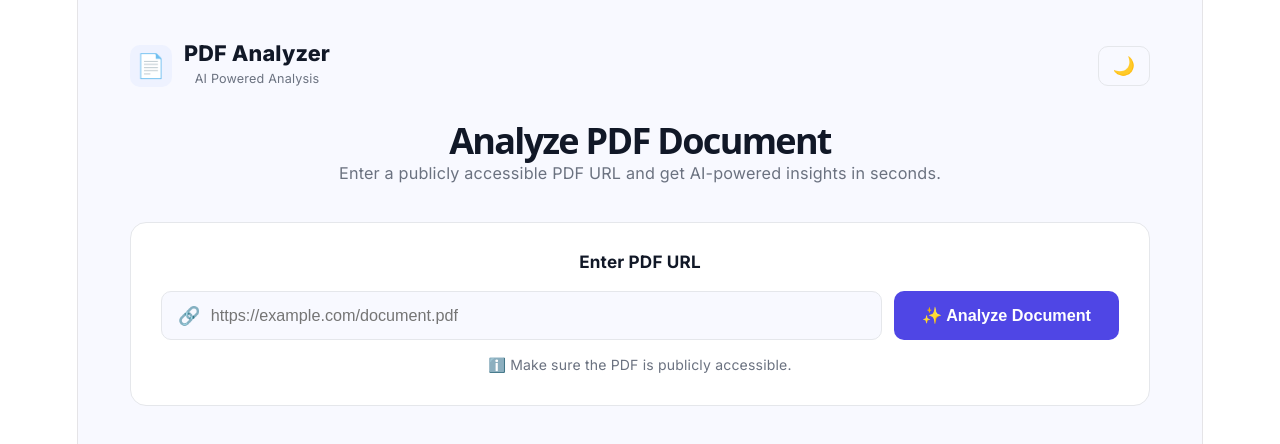
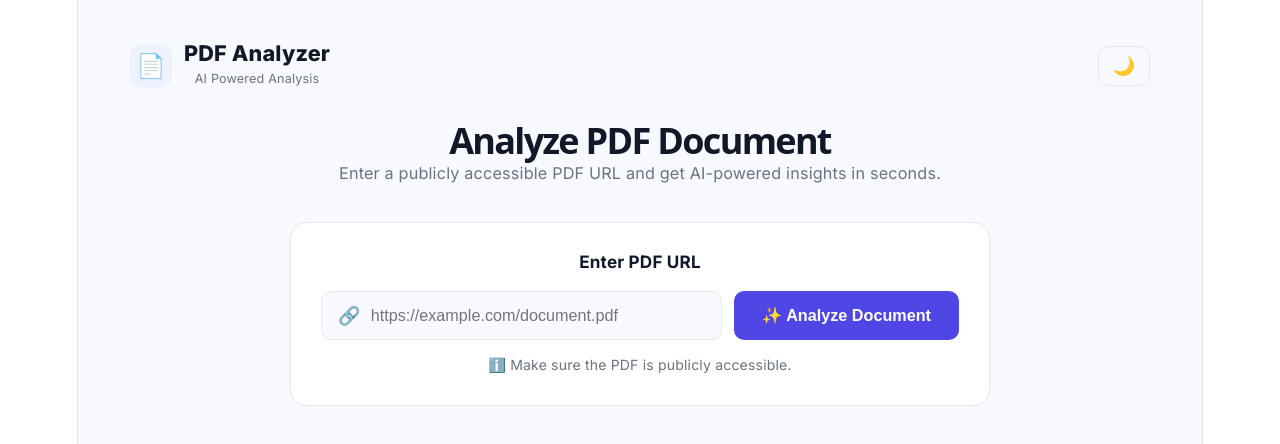
Before and after one commit to SUJITHA-K03/PDF-Analyzer, a React (Vite) app in the folder PDF-Analyser-frontend/: page / in a window 1280 px wide. Shown: the top 444 px of the page. Built offline with nearby package versions, Linux system fonts and the light colour scheme.

Commit message:
Remove sidebar and fix error handling

```diff
--- a/PDF-Analyser-frontend/src/App.jsx
+++ b/PDF-Analyser-frontend/src/App.jsx
@@ -84,7 +84,7 @@ export default function App() {
       </div>
 
       {/* Input */}
-      <div style={{ background:card, border:`1px solid ${border}`, borderRadius:16, padding:"26px 30px", marginBottom:36 }}>
+      <div style={{ background:card, border:`1px solid ${border}`, borderRadius:16, padding:"26px 30px", marginBottom:36, maxWidth:700, margin:"0 auto 36px auto" }}>
         <div style={{ fontWeight:700, fontSize:"0.95rem", color:text, marginBottom:16 }}>Enter PDF URL</div>
         <div style={{ display:"flex", gap:12, marginBottom:12 }}>
           <div style={{ flex:1, display:"flex", alignItems:"center", gap:10, border:`1px solid ${border}`, borderRadius:10, padding:"0 16px", background:bg }}>
@@ -122,7 +122,7 @@ export default function App() {
             </button>
           </div>
 
-          <div style={{ display:"flex", flexDirection:"column", gap:14 }}>
+          <div style={{ display:"flex", flexDirection:"column", gap:14, maxWidth:700, margin:"0 auto" }}>
             {CARDS.map((c) => (
               <div key={c.key}
                 style={{ background: d?"#1e293b":c.color, border:`1px solid ${border}`, borderRadius:14, padding:"20px 24px", display:"flex", alignItems:"flex-start" }}>
```
